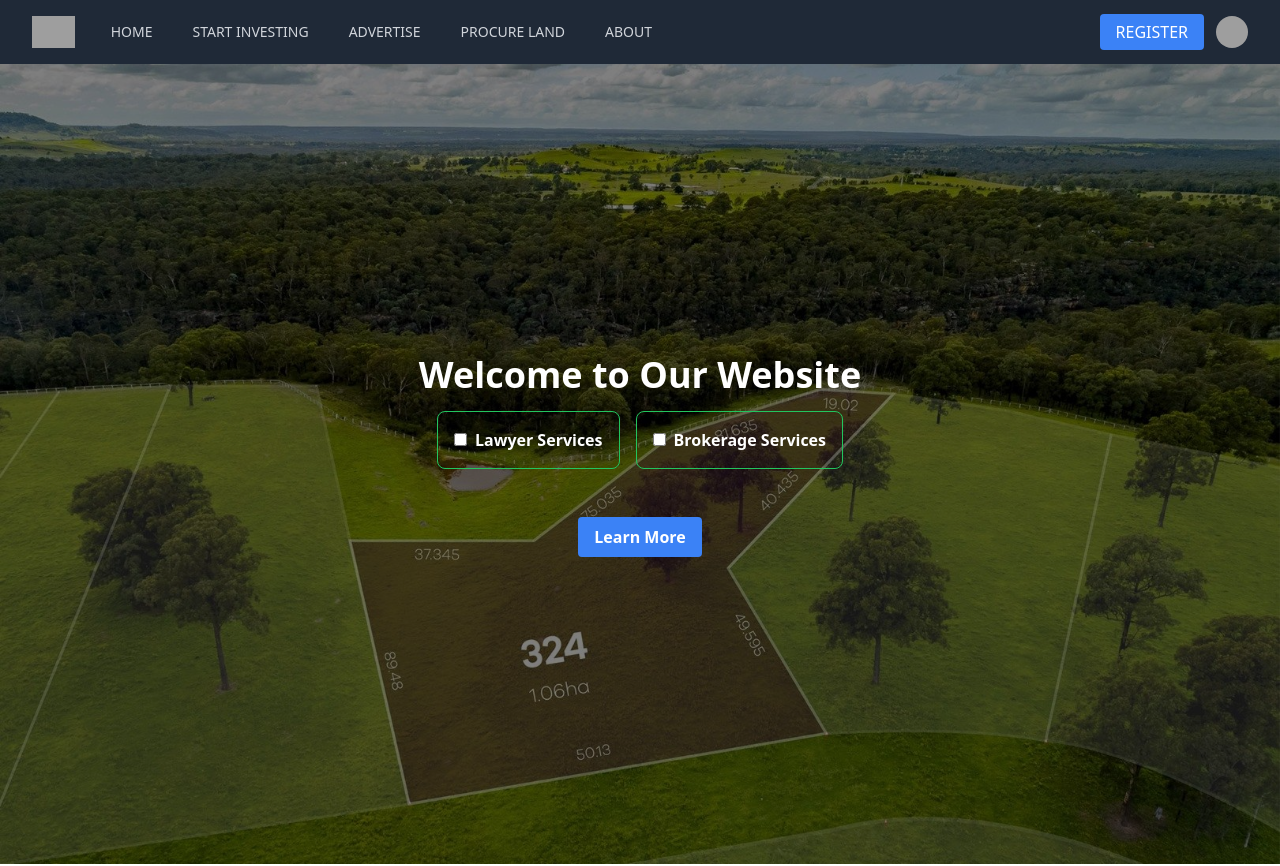
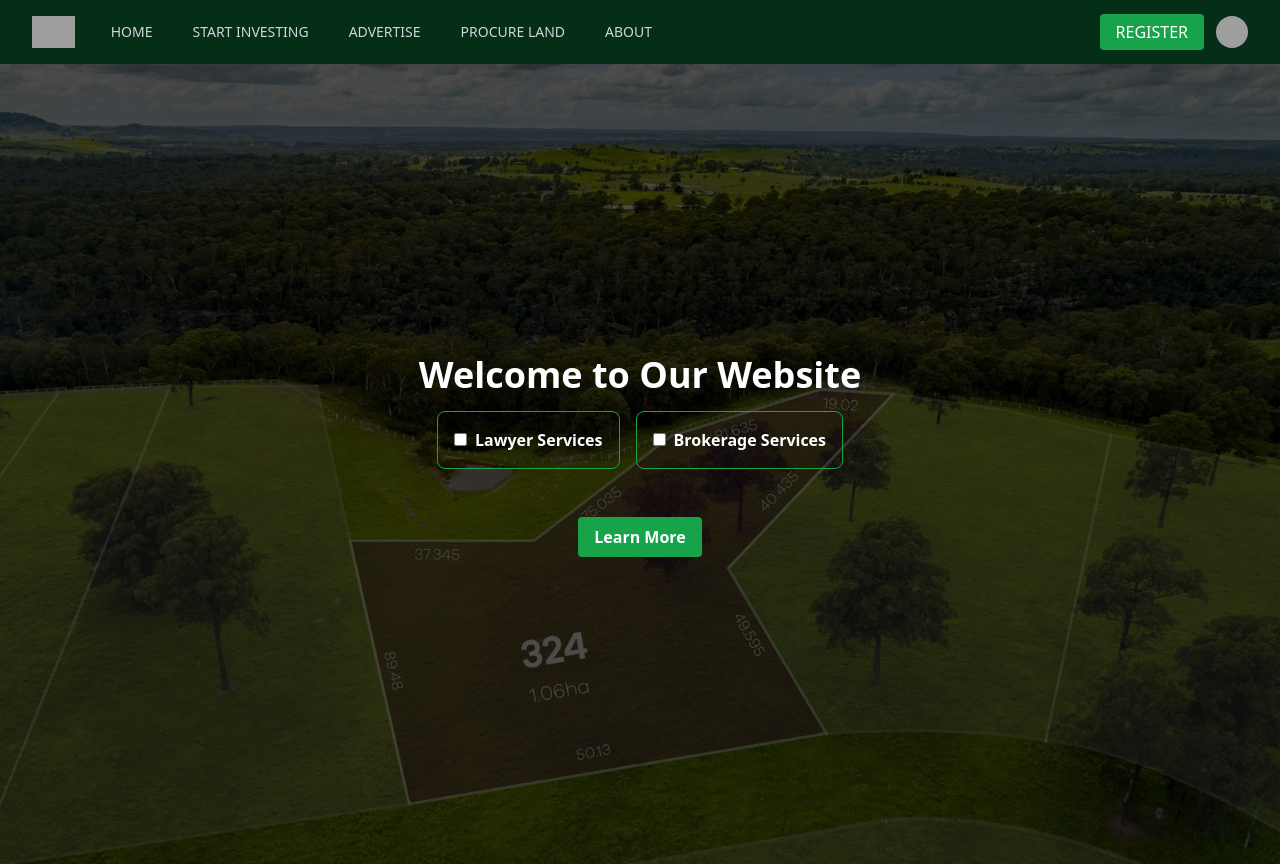
Before and after one commit to Vinuri00/Real-Estate-Web-Application, a React (Vite) app in the folder frontend/: page / in a window 1280 px wide. Shown: the top 866 px of the page. Built offline with nearby package versions, Linux system fonts and the light colour scheme; grey boxes are pictures that could not be loaded.

Commit message:
added some tailwind css

```diff
--- a/frontend/src/components/NavBar.jsx
+++ b/frontend/src/components/NavBar.jsx
@@ -16,7 +16,7 @@ function classNames(...classes) {
 
 export default function NavBar() {
   return (
-    <Disclosure as="nav" className="bg-gray-800">
+    <Disclosure as="nav" className="bg-green-950">
       {({ open }) => (
         <>
           <div className="mx-auto max-w-7xl px-2 sm:px-6 lg:px-8">
@@ -72,7 +72,7 @@ export default function NavBar() {
                   <BellIcon className="h-6 w-6" aria-hidden="true" />
                 </button> */}
 
-                <button className="md:ml-4 bg-blue-500 text-white px-4 py-1.5 rounded">
+                <button className="md:ml-4 bg-green-600 text-white px-4 py-1.5 rounded">
                   REGISTER
                 </button>
 
--- a/frontend/src/pages/Home.jsx
+++ b/frontend/src/pages/Home.jsx
@@ -13,27 +13,28 @@ const Home = () => {
           className="w-full h-full object-cover brightness-50"
           src="/src/assets/images/blocklandbg.jpg"
           alt="Background"
+          style={{filter: 'brightness(30%'}}
         />
         <div className="absolute inset-0 flex justify-center items-center flex-col">
           <div className="text-center mb-8">
             <h1 className="text-4xl font-bold text-white mb-4">Welcome to Our Website</h1>
             <div className="flex justify-center mb-4">
-              <div className="border-green-500 border rounded-lg p-4 mr-4 text-white font-bold"> {/* Add box around Lawyer Services */}
+              <div className="border-green-600 border rounded-lg p-4 mr-4 text-white font-bold"> {/* Add box around Lawyer Services */}
                 <label>
                   <input
                     type="checkbox"
-                    className="mr-2"
+                    className="mr-2 bg-green-600"
                     checked={showLawyers}
                     onChange={() => setShowLawyers(!showLawyers)}
                   />
                   Lawyer Services
                 </label>
               </div>
-              <div className="border-green-500 border rounded-lg p-4 text-white font-bold"> {/* Add box around Brokerage Services */}
+              <div className="border-green-600 border rounded-lg p-4 text-white font-bold"> {/* Add box around Brokerage Services */}
                 <label>
                   <input
                     type="checkbox"
-                    className="mr-2"
+                    className="mr-2 bg-green-600"
                     checked={showBrokers}
                     onChange={() => setShowBrokers(!showBrokers)}
                   />
@@ -42,7 +43,7 @@ const Home = () => {
               </div>
             </div>
           </div>
-          <button className="bg-blue-500 hover:bg-blue-700 text-white font-bold py-2 px-4 rounded mb-4">
+          <button className="bg-green-600 hover:bg-blue-700 text-white font-bold py-2 px-4 rounded mb-4">
             Learn More
           </button>
         </div>
@@ -88,7 +89,7 @@ const Home = () => {
           <div>
             <h3 className="text-xl font-semibold text-gray-800 mb-4">Brokerage Services Section</h3>
             <div className="grid grid-cols-1 md:grid-cols-2 lg:grid-cols-3 gap-8">
-              {/* Section Card 1 - Brokerage Service */}
+              {/* Section Card 2 - Brokerage Service */}
               <div className="bg-white rounded-lg overflow-hidden shadow-md">
                 <img
                   className="w-full h-48 object-cover object-center"
```
